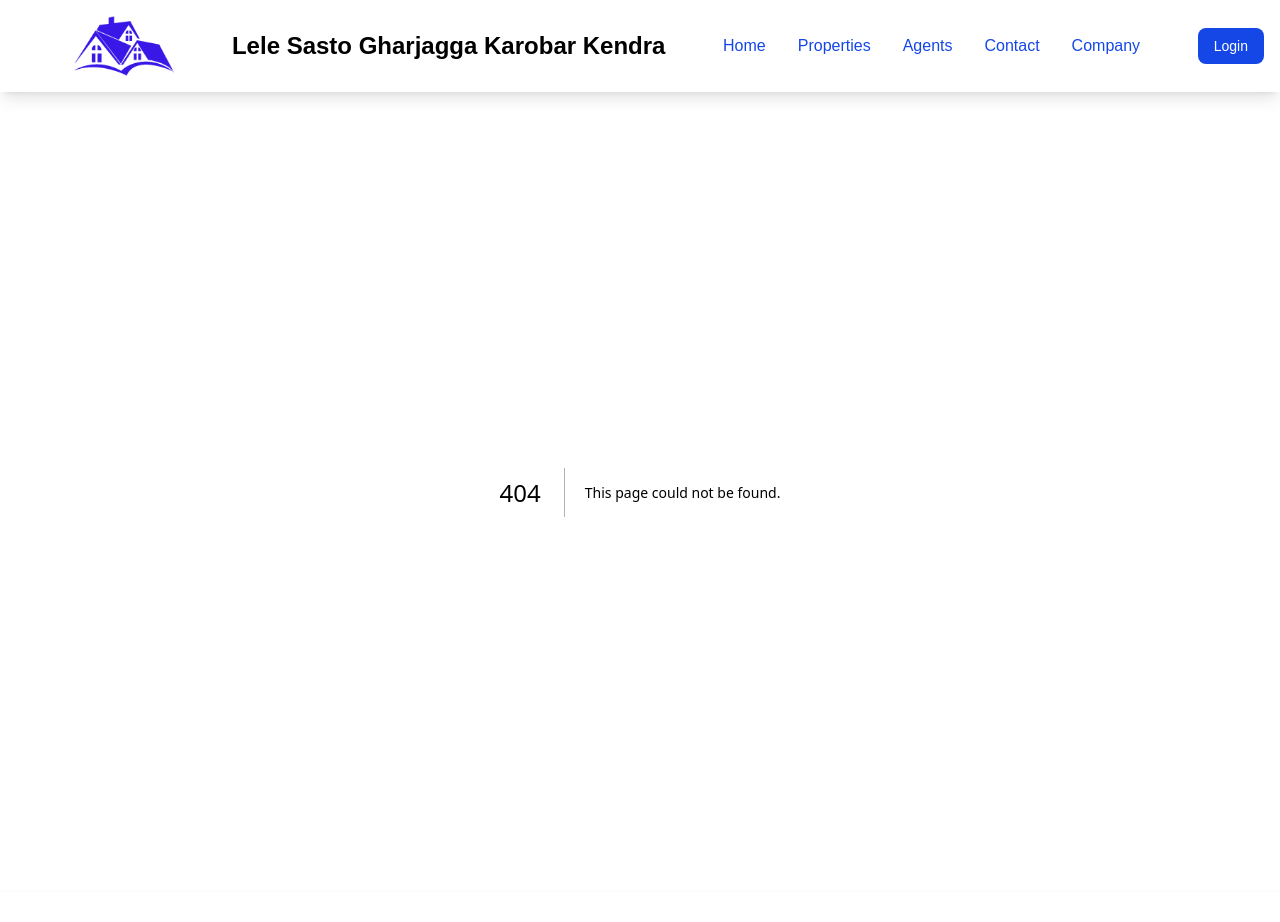
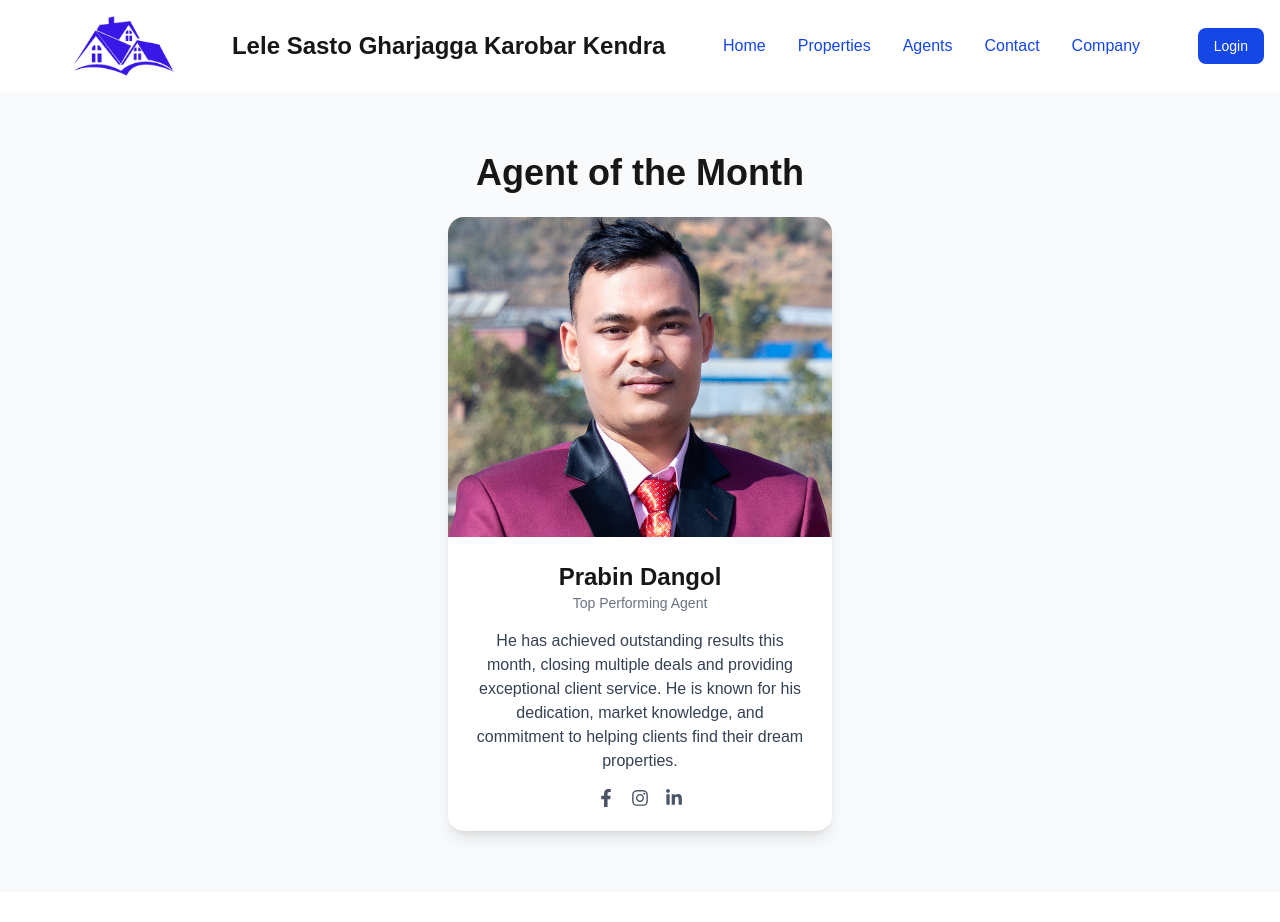
Before and after one commit to iamprabin-git/lelestore_Next.js, a Next.js app: page /agentOfMonth in a window 1280 px wide. Before the commit this address had no page. Shown: the top 922 px of the page. Built offline with nearby package versions, Linux system fonts and the light colour scheme.

Commit message:
pages details complete
Signed-off-by: Prabin Dangol <dprabin23@gmail.com>

```diff
--- /dev/null
+++ b/src/app/(pages)/agentOfMonth/page.js
@@ -0,0 +1,12 @@
+import AgentOfTheMonth from '@/components/AgentOfTheMonth';
+import React from 'react'
+
+function page() {
+  return (
+    <div>
+        <AgentOfTheMonth />
+    </div>
+  )
+}
+
+export default page;
--- /dev/null
+++ b/src/app/(pages)/buyerOfMonth/page.js
@@ -0,0 +1,12 @@
+import BuyerOfTheMonth from '@/components/BuyerOfMonth'
+import React from 'react'
+
+function BuyersOfMonth() {
+  return (
+    <div>
+      <BuyerOfTheMonth />
+    </div>
+  )
+}
+
+export default BuyersOfMonth
--- /dev/null
+++ b/src/components/AgentOfTheMonth.js
@@ -0,0 +1,69 @@
+// components/AgentOfTheMonth.js
+import React from "react";
+import { FaFacebookF, FaInstagram, FaLinkedinIn } from "react-icons/fa";
+import agent1 from '../assets/images/agent1.jpg'
+import Image from "next/image";
+import Link from "next/link";
+
+function AgentOfTheMonth() {
+  const agent = {
+    name: "Prabin Dangol",
+    title: "Top Performing Agent",
+    description:
+      "He has achieved outstanding results this month, closing multiple deals and providing exceptional client service. He is known for his dedication, market knowledge, and commitment to helping clients find their dream properties.",
+    image: agent1, // update with your image path
+    social: {
+      facebook: "https://facebook.com/agentprofile",
+      instagram: "https://instagram.com/agentprofile",
+      linkedin: "https://linkedin.com/in/agentprofile",
+    },
+  };
+
+  return (
+    <div className="flex flex-col items-center justify-center min-h-screen bg-gray-50 p-6">
+      <h1 className="text-4xl font-bold mb-6 text-center">Agent of the Month</h1>
+      <div className="bg-white shadow-lg rounded-2xl overflow-hidden max-w-sm">
+        <Image
+          width={500}
+          height={500}
+          src={agent.image}
+          alt={agent.name}
+          className="w-full h-80 object-cover"
+        />
+        <div className="p-6 text-center">
+          <h2 className="text-2xl font-semibold">{agent.name}</h2>
+          <p className="text-sm text-gray-500 mb-4">{agent.title}</p>
+          <p className="text-gray-700 mb-4">{agent.description}</p>
+          <div className="flex justify-center gap-4 text-lg text-gray-600">
+            <Link
+              href={agent.social.facebook}
+              target="_blank"
+              rel="noopener noreferrer"
+              className="hover:text-blue-600"
+            >
+              <FaFacebookF />
+            </Link>
+            <Link
+              href={agent.social.instagram}
+              target="_blank"
+              rel="noopener noreferrer"
+              className="hover:text-pink-500"
+            >
+              <FaInstagram />
+            </Link>
+            <Link
+              href={agent.social.linkedin}
+              target="_blank"
+              rel="noopener noreferrer"
+              className="hover:text-blue-800"
+            >
+              <FaLinkedinIn />
+            </Link>
+          </div>
+        </div>
+      </div>
+    </div>
+  );
+}
+
+export default AgentOfTheMonth;
--- /dev/null
+++ b/src/components/BuyerOfMonth.js
@@ -0,0 +1,56 @@
+// components/buyerOfTheMonth.js
+import React from "react";
+import buyer1 from "../assets/images/client.jpeg";
+import Image from "next/image";
+
+function BuyerOfTheMonth() {
+  const buyer = [
+    {
+      name: "Prabin Dangol",
+      title: "Top Performing buyer",
+      description:
+        "He has achieved outstanding results this month, closing multiple deals and providing exceptional client service. He is known for his dedication, market knowledge, and commitment to helping clients find their dream properties.",
+      image: buyer1,
+    },
+    {
+      name: "Prabin Dangol",
+      title: "Top Performing buyer",
+      description:
+        "He has achieved outstanding results this month, closing multiple deals and providing exceptional client service. He is known for his dedication, market knowledge, and commitment to helping clients find their dream properties.",
+      image: buyer1,
+    },
+    {
+      name: "Prabin Dangol",
+      title: "Top Performing buyer",
+      description:
+        "He has achieved outstanding results this month, closing multiple deals and providing exceptional client service. He is known for his dedication, market knowledge, and commitment to helping clients find their dream properties.",
+      image: buyer1,
+    },
+  ];
+
+  return (
+    <div className="flex flex-col items-center justify-center min-h-screen bg-gray-50 p-6">
+      <h1 className="text-4xl font-bold mb-6 text-center">Buyer of the Month</h1>
+      <div className="flex flex-wrap justify-center gap-6">
+        {buyer.map((b, index) => (
+          <div key={index} className="bg-white shadow-lg rounded-2xl overflow-hidden max-w-sm">
+            <Image
+              width={500}
+              height={500}
+              src={b.image}
+              alt={b.name}
+              className="w-full h-80 object-cover"
+            />
+            <div className="p-6 text-center">
+              <h2 className="text-2xl font-semibold">{b.name}</h2>
+              <p className="text-sm text-gray-500 mb-4">{b.title}</p>
+              <p className="text-gray-700 mb-4">{b.description}</p>
+            </div>
+          </div>
+        ))}
+      </div>
+    </div>
+  );
+}
+
+export default BuyerOfTheMonth;
--- a/src/constants/usefulLinks.js
+++ b/src/constants/usefulLinks.js
@@ -6,11 +6,11 @@ const UsefulLinks = [
         label: "land Valuation of Nepal",
     },
     {
-        route: "/agents",
+        route: "/agentOfMonth",
         label: "Agents of Months",
     },
     {
-        route: "/buyers",
+        route: "/buyerOfMonth",
         label: "Buyers of the Months",
     },
     {
```
